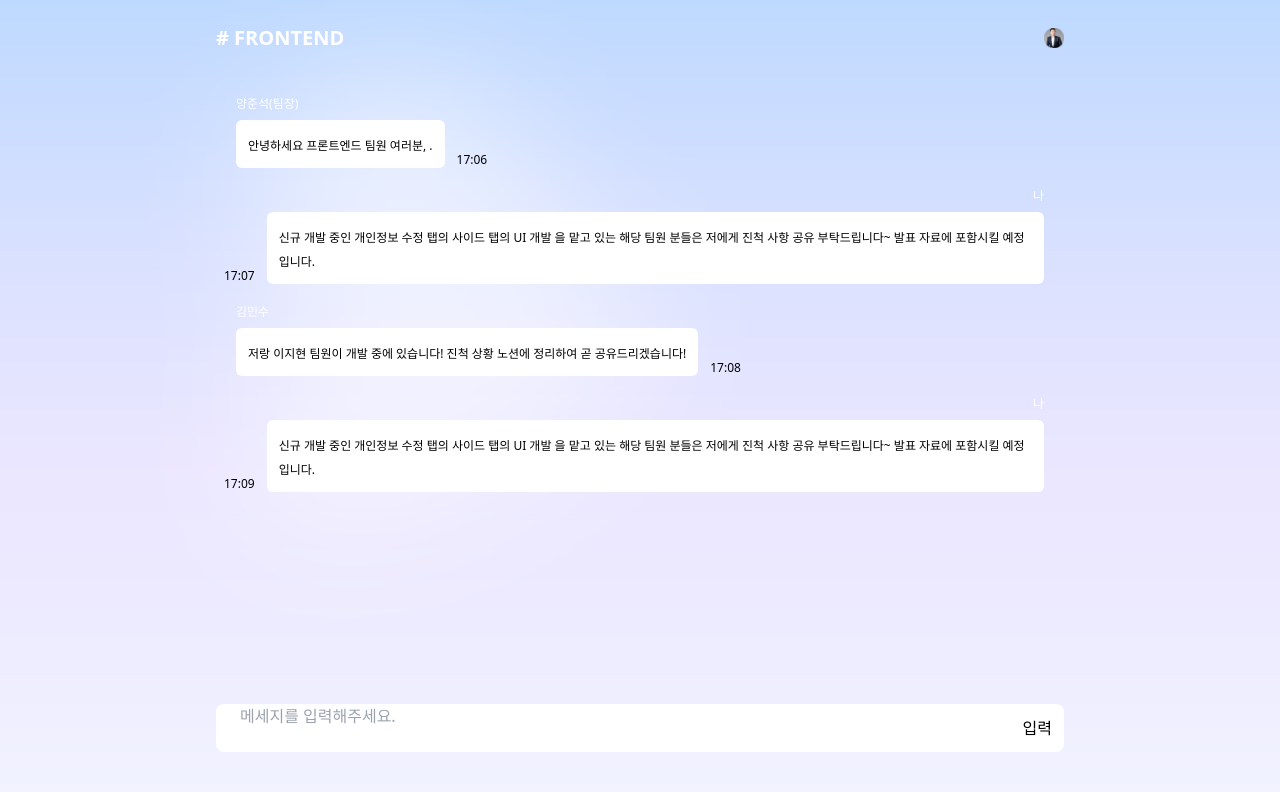
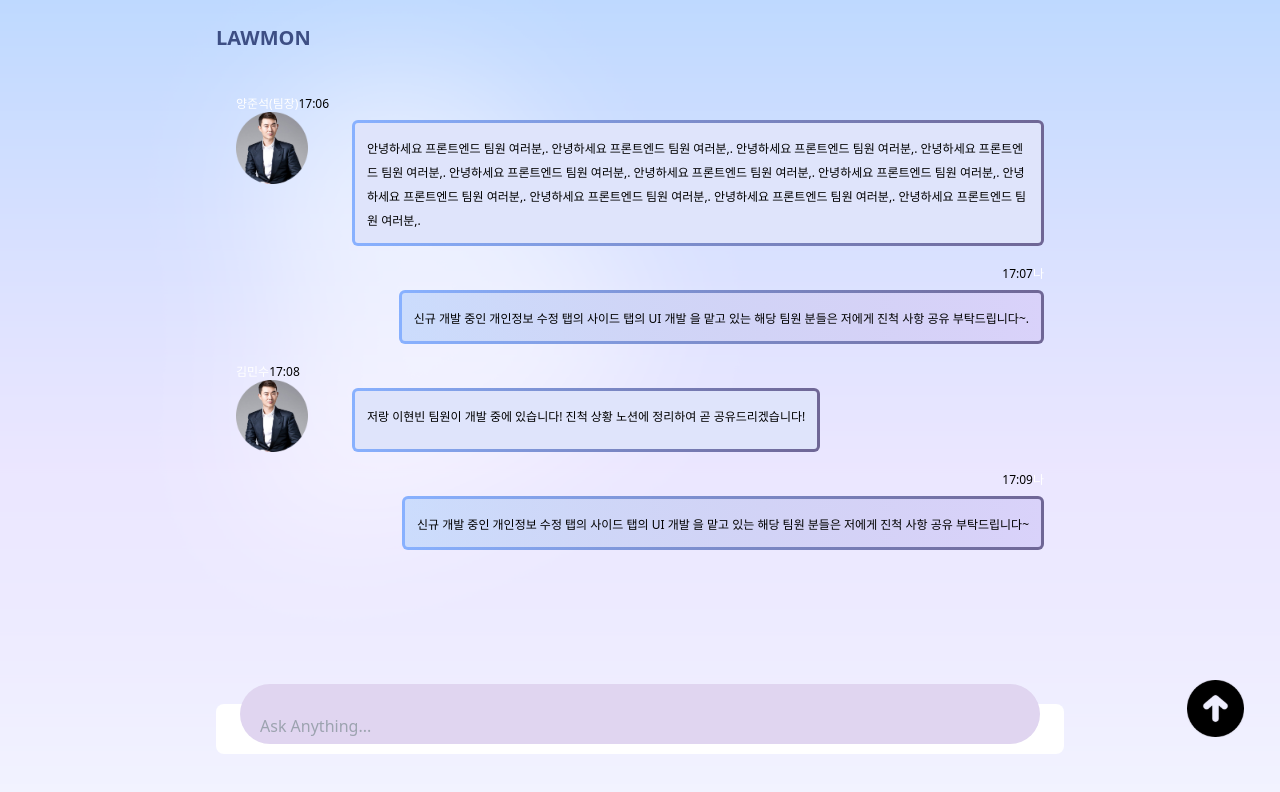
Before and after one commit to LawmonProject/frontend, a React (Vite) app in the folder lawmon/: page /chat in a window 1280 px wide. Shown: the top 792 px of the page. Built offline with nearby package versions, Linux system fonts and the light colour scheme.

Commit message:
design : 채팅창 1차 완성

```diff
--- /dev/null
+++ b/lawmon/src/pages/chat/ChattingComponent.css
@@ -0,0 +1,27 @@
+.chat-text-me {
+    background-color: orange;
+    padding: 26px 46px;
+    border:3px solid transparent ;
+
+    border-radius: 50px 20px 80px 50px;
+
+    background-image: linear-gradient(90deg, rgba(220, 231, 252, 0.805) 0%, rgb(217, 210, 250) 100%),
+                     linear-gradient(90deg, #88B1FF 0%, #6F6695 100%);
+    background-origin:border-box;
+    background-clip:padding-box, border-box;
+    transition: filter 0.2s;
+    color: rgba(118, 123, 179, 1);
+}
+
+
+.chat-text-you {
+    padding: 26px 46px;
+    border:3px solid transparent ;
+    border-radius: 20px 50px 50px 80px;
+
+    background-image: linear-gradient(90deg, rgb(223, 228, 251) 0%, rgba(223, 228, 251) 100%),
+                     linear-gradient(90deg, #88B1FF 0%, #6F6695 100%);
+    background-origin:border-box;
+    background-clip:padding-box, border-box;
+    color: rgba(118, 123, 179, 1);
+}
--- a/lawmon/src/pages/chat/ChattingComponent.tsx
+++ b/lawmon/src/pages/chat/ChattingComponent.tsx
@@ -1,10 +1,23 @@
-import React, { useState, useEffect } from "react";
-
-function ChattingComponent({ nickname, chatting, time, isMe }: any) {
-  const [chatNick, setChatNick] = useState("");
+import React, { useState, useEffect } from 'react';
+import './ChattingComponent.css';
+type Props = {
+  nickname: string;
+  chatting: string;
+  time: string;
+  isMe: boolean;
+  profileImage?: string;
+};
+function ChattingComponent({
+  nickname,
+  chatting,
+  time,
+  isMe,
+  profileImage,
+}: Props) {
+  const [chatNick, setChatNick] = useState('');
 
   useEffect(() => {
-    setChatNick(isMe ? "나" : nickname);
+    setChatNick(isMe ? '나' : nickname);
   }, [isMe, nickname]);
 
   return (
@@ -12,30 +25,38 @@ function ChattingComponent({ nickname, chatting, time, isMe }: any) {
       {isMe ? (
         // Tailwind CSS에서 justify-end는 오른쪽 정렬을 뜻함.
         <div className="flex justify-end my-5">
-          <div className="flex flex-col justify-end mr-3">
-            <p className="text-xs text-black">{time}</p>
-          </div>
           <div className="mr-3">
-            <div className="flex justify-end">
+            <div className="flex justify-end ">
+              <p className="text-xs text-black">{time}</p>
               <p className="text-xs text-white">{chatNick}</p>
             </div>
-            <div className="p-3 bg-white rounded-md mt-2">
-              <span className="text-xs text-black">{chatting}</span>
+
+            <div className="p-3 chat-text-me rounded-md mt-2">
+              <span className="text-xs text-black text-span">{chatting}</span>
             </div>
           </div>
         </div>
       ) : (
         // CSS 기본정렬은 왼쪽이므로, justify-end 삭제.
         <div className="flex my-5">
-          <div className="ml-3">
-            <p className="text-xs text-white">{chatNick}</p>
-            <div className="p-3 bg-white rounded-md mt-2">
-              <span className="text-xs text-black">{chatting}</span>
+          <div className="ml-3 ">
+            <div className="flex">
+              <p className="text-xs text-white">{chatNick}</p>
+              <p className="text-xs text-black">{time}</p>
+            </div>
+            <div className='flex gap-[44px]'>
+              <img
+                className="w-[72px] h-[72px]"
+                src={profileImage}
+                alt="이미지"
+              />
+
+              <div className="p-3  rounded-md mt-2 chat-text-you">
+                <span className="text-xs text-black">{chatting}</span>
+              </div>
             </div>
           </div>
-          <div id='' className="flex flex-col justify-end ml-3">
-            <p className="text-xs text-black">{time}</p>
-          </div>
+          <div id="" className="flex flex-col justify-end ml-3"></div>
         </div>
       )}
     </>
--- /dev/null
+++ b/lawmon/src/pages/chat/index.css
@@ -0,0 +1,29 @@
+#chatContanier {
+    scrollbar-width: none;
+}
+#chatting-input-part{
+    padding-bottom: 40px;
+    padding-top: 10px;
+}
+.title {
+    font-size: x-large;
+}
+.chatting-input {
+    display: flex;
+    flex-grow: 1;
+    background-color: #E0D5F0;
+    border-radius: 50px;
+    padding: 30px 20px;
+}
+.chatting-button {
+    position: absolute;
+    right: 20px;
+    bottom: 55px;
+    padding: 8px 16px;
+    background: transparent;
+    color: white;
+    border: none;
+    border-radius: 9999px;
+    cursor: pointer;
+    transition: background-color 0.3s;
+}
--- a/lawmon/src/pages/chat/index.tsx
+++ b/lawmon/src/pages/chat/index.tsx
@@ -1,13 +1,14 @@
 import React, { useState, useRef, useEffect } from 'react';
-import { Link } from 'react-router-dom';
+import './index.css';
 import ChattingComponent from './ChattingComponent';
-import search from '../../assets/윾건이형.png';
+import UserImage from '../../assets/윾건이형.png';
+import send from '../../assets/로우몬제출이모티콘.svg';
 
 //Chatting 인터페이스 정의
 interface Chatting {
   id: number;
   nickname: string;
-  profile: string;
+  profileImage?: string;
   chatting: string;
   time: string;
   isMe: boolean;
@@ -19,27 +20,25 @@ function Chat() {
     {
       id: 1,
       nickname: '양준석(팀장)',
-      profile: 'People',
-      chatting: `안녕하세요 프론트엔드 팀원 여러분,
-                  .`,
+      profileImage: UserImage,
+      chatting: `안녕하세요 프론트엔드 팀원 여러분,. 안녕하세요 프론트엔드 팀원 여러분,. 안녕하세요 프론트엔드 팀원 여러분,. 안녕하세요 프론트엔드 팀원 여러분,. 안녕하세요 프론트엔드 팀원 여러분,. 안녕하세요 프론트엔드 팀원 여러분,. 안녕하세요 프론트엔드 팀원 여러분,. 안녕하세요 프론트엔드 팀원 여러분,. 안녕하세요 프론트엔드 팀원 여러분,. 안녕하세요 프론트엔드 팀원 여러분,. 안녕하세요 프론트엔드 팀원 여러분,. `,
       time: '17:06',
       isMe: false,
     },
     {
       id: 2,
       nickname: '아무개',
-      profile: 'People',
+      profileImage: UserImage,
       chatting: `신규 개발 중인 개인정보 수정 탭의 사이드 탭의 UI 개발 을 맡고
-                  있는 해당 팀원 분들은 저에게 진척 사항 공유 부탁드립니다~ 발표
-                  자료에 포함시킬 예정입니다.`,
+                  있는 해당 팀원 분들은 저에게 진척 사항 공유 부탁드립니다~.`,
       time: '17:07',
       isMe: true,
     },
     {
       id: 3,
       nickname: '김민수',
-      profile: 'People',
-      chatting: `저랑 이지현 팀원이 개발 중에 있습니다! 진척 상황 노션에
+      profileImage: UserImage,
+      chatting: `저랑 이현빈 팀원이 개발 중에 있습니다! 진척 상황 노션에
                   정리하여 곧 공유드리겠습니다!`,
       time: '17:08',
       isMe: false,
@@ -47,10 +46,9 @@ function Chat() {
     {
       id: 4,
       nickname: '아무게',
-      profile: 'People',
+      profileImage: UserImage,
       chatting: `신규 개발 중인 개인정보 수정 탭의 사이드 탭의 UI 개발 을 맡고
-                  있는 해당 팀원 분들은 저에게 진척 사항 공유 부탁드립니다~ 발표
-                  자료에 포함시킬 예정입니다.`,
+                  있는 해당 팀원 분들은 저에게 진척 사항 공유 부탁드립니다~ `,
       time: '17:09',
       isMe: true,
     },
@@ -63,7 +61,11 @@ function Chat() {
   }, [chattings]);
 
   const handleKeyDown = (e: React.KeyboardEvent<HTMLTextAreaElement>) => {
-    if (e.key === 'Enter' && !e.shiftKey && e.nativeEvent.isComposing === false) {
+    if (
+      e.key === 'Enter' &&
+      !e.shiftKey &&
+      e.nativeEvent.isComposing === false
+    ) {
       e.preventDefault();
       handleSendMessage();
     }
@@ -91,7 +93,7 @@ function Chat() {
           {
             id: newId,
             nickname: '아무게',
-            profile: 'People',
+            profileImage: 'me',
             chatting: currentInput,
             time: new Date().toLocaleTimeString(),
             isMe: true,
@@ -99,47 +101,51 @@ function Chat() {
         ];
       });
       //   console.log(chattings);
-
     }
   };
 
   return (
-    <div className="flex">
+    <div className="flex Chat-container">
       <div
         className="bg-chatting min-h-screen flex flex-col p-6"
         style={{ width: 'calc(100vw - 24rem)' }}
       >
         <div className="flex justify-between items-center">
-          <p className="text-xl font-bold text-white"># FRONTEND</p>
-          <img className="w-5 h-5" src={search} alt="" />
+          <p className="text-xl font-bold title "> LAWMON</p>
         </div>
         <div
           id="chatContanier"
           className="mt-6 px-2 overflow-y-auto"
           style={{ height: 'calc(100vh - 172px)' }}
         >
-          {chattings.map(({ id, nickname, chatting, time, isMe }) => (
+          {chattings.map(({ id, nickname, chatting, time, isMe, profileImage }) => (
             <ChattingComponent
               key={id}
               nickname={nickname}
               chatting={chatting}
               time={time}
               isMe={isMe}
+              profileImage={profileImage}
             />
           ))}
           <div className="h-5" ref={chatEndRef} />
         </div>
-        <div className="w-full h-12 bg-white flex items-center justify-between rounded-lg px-3 mb-[10px]">
+        <div
+          id="chatting-input-part"
+          className="w-full h-12 bg-white flex items-center justify-between rounded-lg px-3 mb-[10px] "
+        >
           <textarea
-            className="w-full h-12 mx-3 focus:outline-none resize-none flex-1"
+            className="w-full h-12 mx-3 focus:outline-none resize-none flex-1 chatting-input"
             style={{ resize: 'none' }}
-            placeholder="메세지를 입력해주세요."
+            placeholder="Ask Anything..."
             onKeyDown={handleKeyDown}
             // onKeyUp={handleKeyUp}
             value={input}
             onChange={(e) => setInput(e.target.value)}
           />
-          <button onClick={handleSendMessage}>입력</button>
+          <button className="chatting-button" onClick={handleSendMessage}>
+            <img src={send} alt="SendBtn" />
+          </button>
         </div>
       </div>
     </div>
```
Also changed, not shown: lawmon/src/assets/로우몬제출이모티콘.svg (added). Lines whose indentation alone changed are shown as unchanged.
